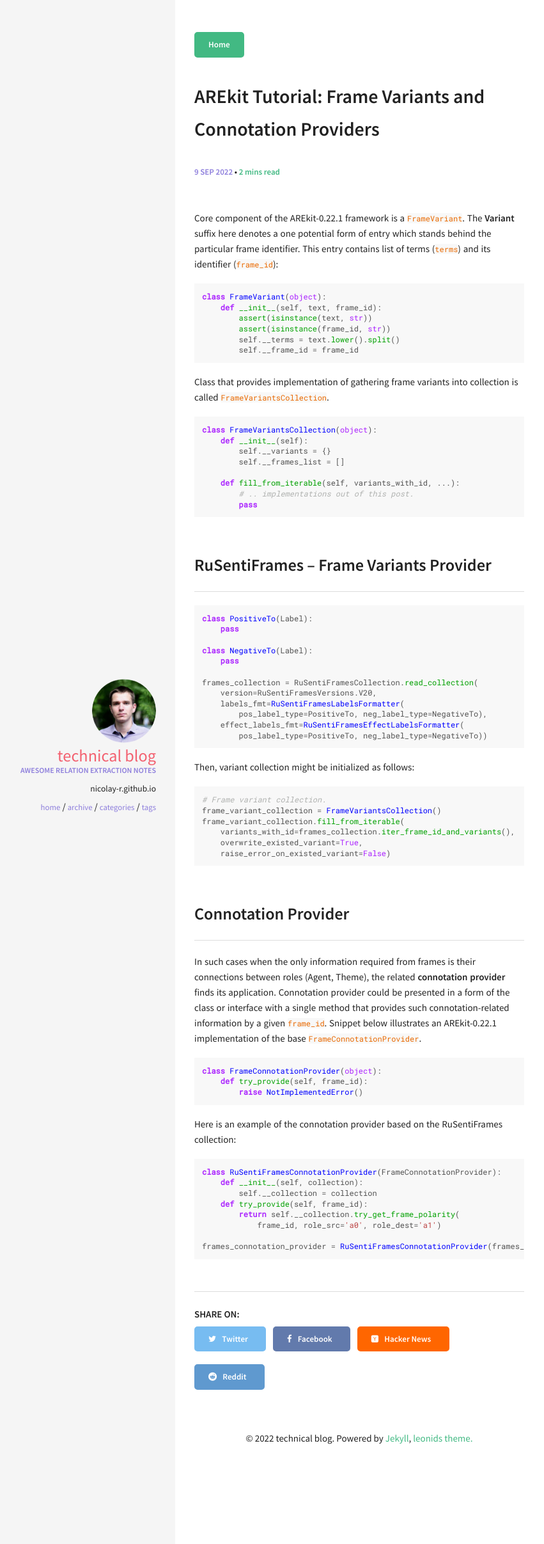
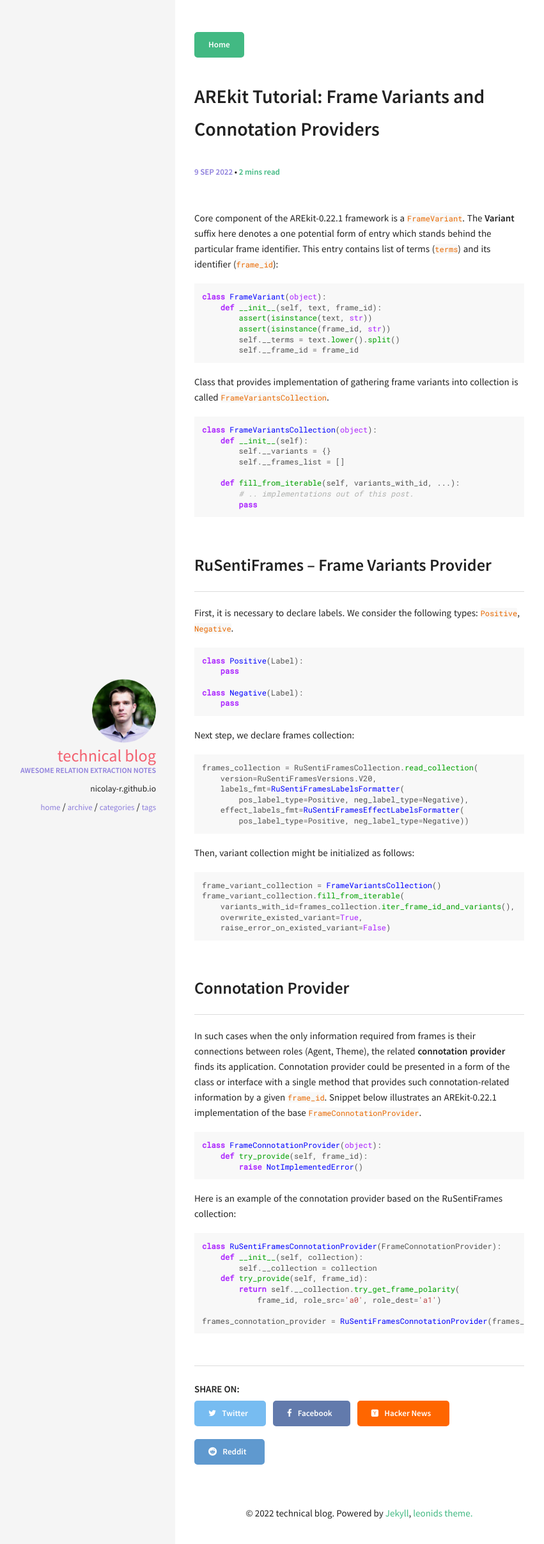
Before and after one commit to nicolay-r/blog, a Jekyll site: the page built from _posts/2022-09-09-arekit-frames.md, in a window 1280 px wide. Shown: the top 2413 px of the page at 64% size, without its empty margins (46-897 px from the left). Built offline with Jekyll 4.4.1, drawn with Linux system fonts in a browser that asks for light colours.

Commit message:
Update 2022-09-09-arekit-frames.md

````diff
--- a/_posts/2022-09-09-arekit-frames.md
+++ b/_posts/2022-09-09-arekit-frames.md
@@ -39,24 +39,31 @@ class FrameVariantsCollection(object):
 
 ## RuSentiFrames -- Frame Variants Provider
 
+First, it is necessary to declare labels.
+We consider the following types:
+`Positive`, `Negative`.
+
 ```python
-class PositiveTo(Label):
+class Positive(Label):
     pass
 
-class NegativeTo(Label):
+class Negative(Label):
     pass
+```
 
+Next step, we declare frames collection:
+
+```python
 frames_collection = RuSentiFramesCollection.read_collection(
     version=RuSentiFramesVersions.V20,
     labels_fmt=RuSentiFramesLabelsFormatter(
-        pos_label_type=PositiveTo, neg_label_type=NegativeTo),
+        pos_label_type=Positive, neg_label_type=Negative),
     effect_labels_fmt=RuSentiFramesEffectLabelsFormatter(
-        pos_label_type=PositiveTo, neg_label_type=NegativeTo))
+        pos_label_type=Positive, neg_label_type=Negative))
 ```
 
 Then, variant collection might be initialized as follows:
 ```python
-# Frame variant collection.
 frame_variant_collection = FrameVariantsCollection()
 frame_variant_collection.fill_from_iterable(
     variants_with_id=frames_collection.iter_frame_id_and_variants(),
````
